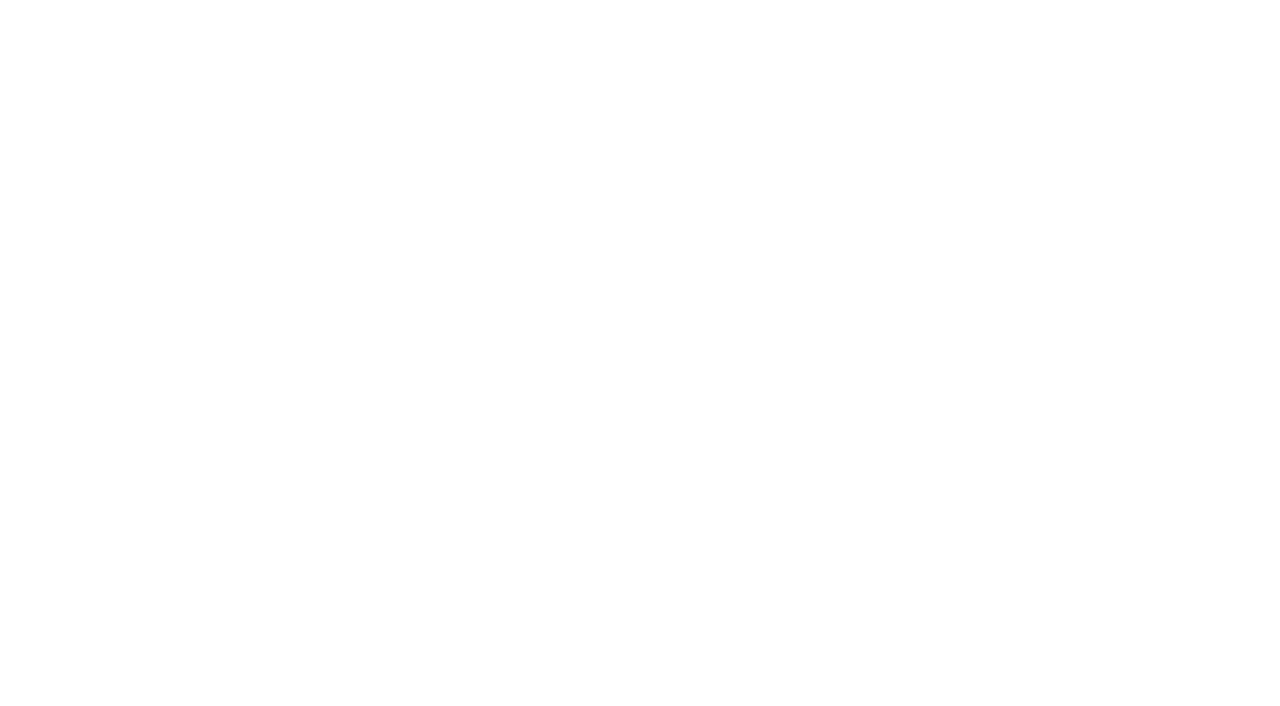
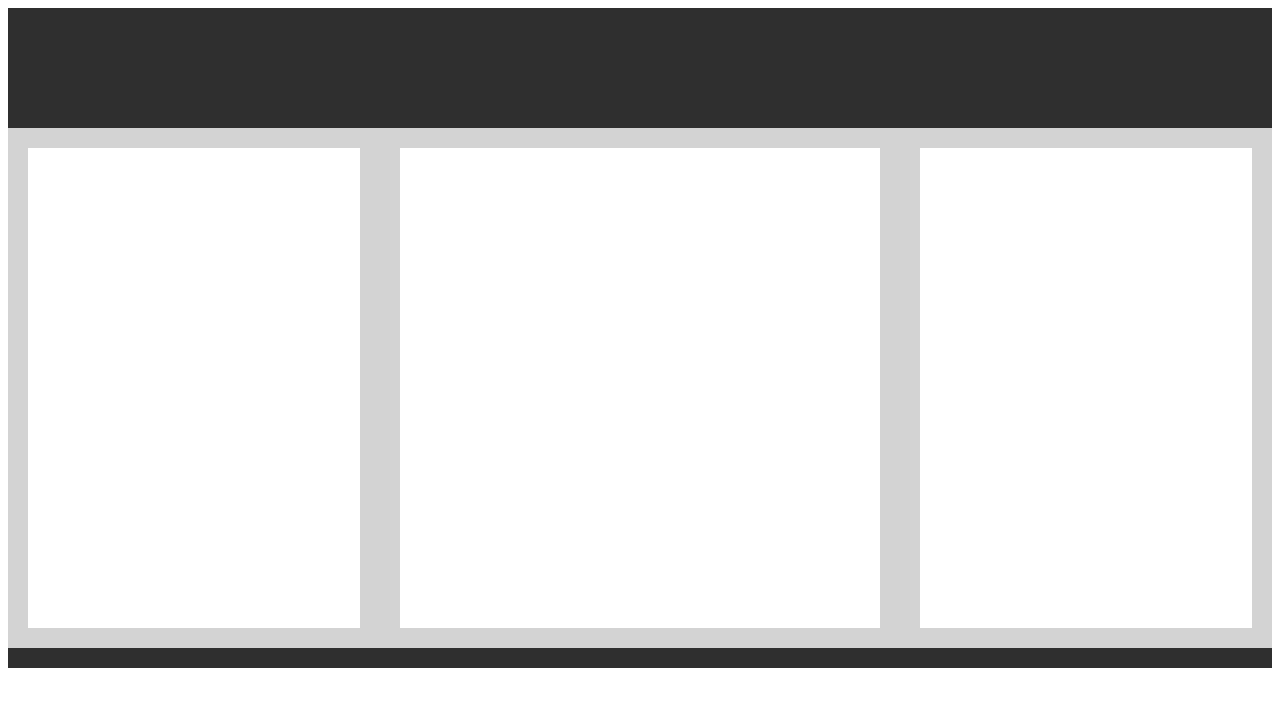
Before and after one commit to bke82024/Lag-en-side, a plain HTML site: page index.html in a window 1280 px wide. Drawn offline with Linux system fonts and the light colour scheme.

Commit message:
made boxes

```diff
--- a/index.html
+++ b/index.html
@@ -4,12 +4,26 @@
     <meta charset="UTF-8" />
     <meta name="viewport" content="width=device-width, initial-scale=1.0" />
     <title>Document</title>
+    <link rel="stylesheet" href="style.css" />
   </head>
   <body>
+    <header class="header"></header>
     <div class="container">
-      <div></div>
-      <div></div>
-      <div></div>
+      <div class="left">
+        <h2>About me</h2>
+      </div>
+      <div class="center">
+        <h2>3D Model previewer</h2>
+      </div>
+      <div class="right">
+        <h2>What I want to learned</h2>
+        <ul>
+          <li>html</li>
+          <li>Css</li>
+          <li>Javascript</li>
+        </ul>
+      </div>
     </div>
+    <footer class="footer"></footer>
   </body>
 </html>
--- a/style.css
+++ b/style.css
@@ -1,3 +1,73 @@
 .container {
-  background-color: rgb(9, 0, 138);
+  display: flex;
+  flex: 1;
+  justify-content: center; /* This will space the items evenly across the container */
+  align-items: center;
+  padding: 0px;
 }
+
+.header {
+  background-color: #2f2f2f; /* Dark gray header */
+  color: white;
+  text-align: center;
+  padding: 60px;
+}
+
+.footer {
+  background-color: #2f2f2f; /* Dark gray footer */
+  color: white;
+  text-align: center;
+  padding: 10px;
+  margin-top: auto;
+}
+
+div {
+  display: flex;
+  flex-direction: row;
+  justify-content: space-between;
+  align-items: flex-start;
+  padding: 0px;
+  margin: 0%;
+  flex: 1;
+  color: white;
+}
+
+.left {
+  display: flex;
+  flex-direction: column;
+  justify-content: space-around;
+  align-content: center;
+  background-color: white;
+  min-height: 60svh;
+  max-width: 50svh;
+  border: #d3d3d3;
+  border-style: solid;
+  border-width: 20px;
+}
+
+.center {
+  display: flex;
+  flex-direction: column;
+  align-content: center;
+  justify-content: center;
+  background-color: white;
+  min-height: 60svh;
+  max-height: 60svh;
+  min-width: 60svh;
+  max-width: 100svh;
+  border: #d3d3d3;
+  border-style: solid;
+  border-width: 20px;
+}
+.right {
+  display: flex;
+  flex-direction: column;
+  justify-content: space-around;
+  align-content: center;
+  background-color: white;
+  min-height: 60svh;
+  max-width: 70svh;
+  border: #d3d3d3;
+  border-style: solid;
+  border-width: 20px;
+}
```
